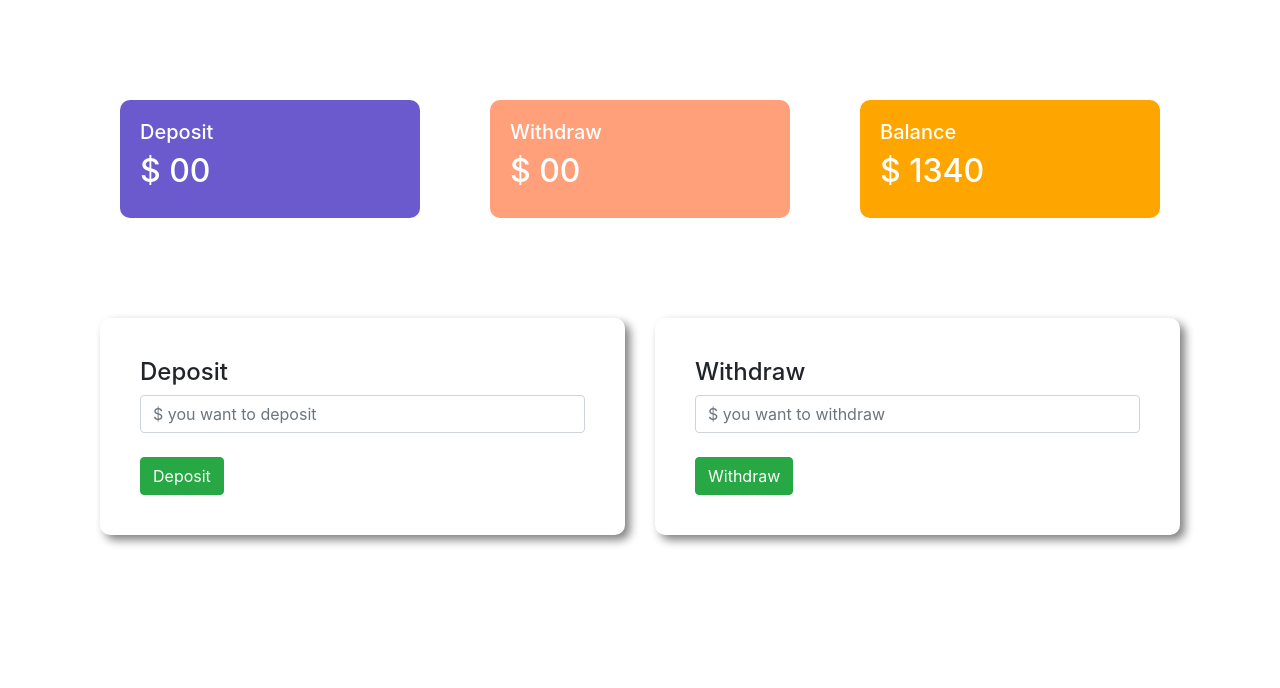
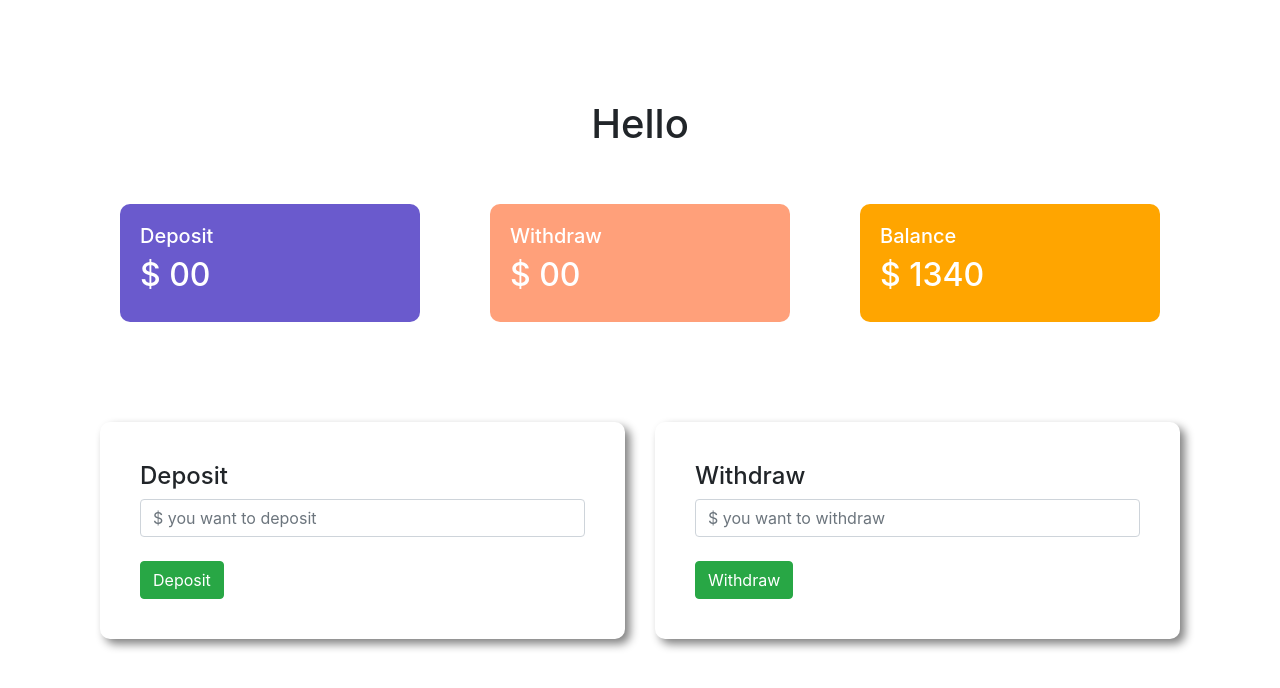
Before and after one commit to gaziismail/bank-of-ismail, a plain HTML site: page index.html in a window 1280 px wide. Both pictures are taken after a click on the button "Enter". Drawn offline with nearby package versions, Linux system fonts and the light colour scheme.

Commit message:
adding input name function

```diff
--- a/index.html
+++ b/index.html
@@ -14,7 +14,7 @@
         <h1 class="text-center">Wellcome to Bank of Ismail</h1>
         <div class="submit-area">
             <h4>Login</h4>
-            <input type="text" class="form-control" placeholder="Enter your email">
+            <input type="text" class="form-control" placeholder="Enter your email" id="input-name">
             <br>
             <input type="password" class="form-control" placeholder="Enter your password">
             <br>
@@ -23,6 +23,9 @@
     </div>
     <!-- transaction area -->
     <div id="transaction-area">
+        <h1 class="text-center">Hello <span id="transaction-h1"></span></h1>
+        <br>
+        <br>
         <div class="row">
             <div class="col-md-4">
                 <div id="deposit" class="status">
@@ -73,6 +76,12 @@
             loginArea.style.display = "none"
             const transactionArea = document.getElementById('transaction-area');
             transactionArea.style.display = 'block';
+
+            const inputName = document.getElementById('input-name').value;
+
+            const transactionH1 = document.getElementById('transaction-h1').innerText;
+            const transactionH1Name = inputName + transactionH1;
+            document.getElementById('transaction-h1').innerText = transactionH1Name;
         })
 
         // deposit button event handler
```
